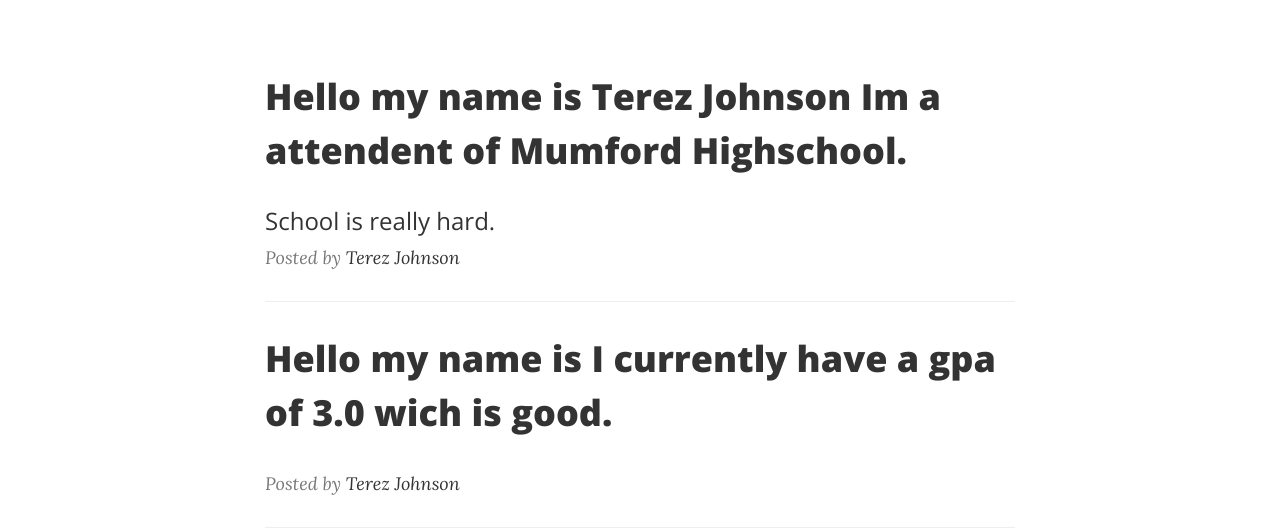
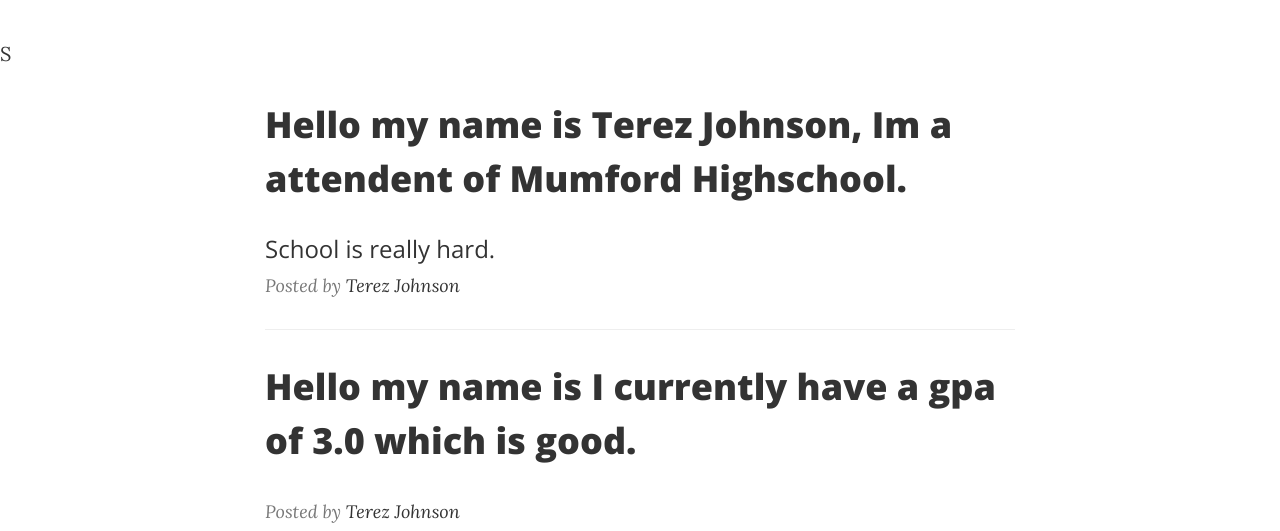
Before and after one commit to trerez/trerez.github.io, a plain HTML site: page index.html in a window 1280 px wide. Shown: the part 486-1017 px from the top of the page. Drawn offline with nearby package versions, Linux system fonts and the light colour scheme; files that its build step writes are made by us from their sources; files whose address does not match are found by name.

Commit message:
addinghello

```diff
--- a/startbootstrap-clean-blog-gh-pages/index.html
+++ b/index.html
@@ -50,7 +50,7 @@
                 </div>
             </div>
         </div>
-    </header>
+    </header>S
 
     <!-- Main Content -->
     <div class="container">
@@ -60,7 +60,7 @@
                     <a href="post.html">
                         <h2 class="post-title">
 
-        <p>Hello my name is Terez Johnson Im a attendent of Mumford Highschool.
+        <p>Hello my name is Terez Johnson, Im a attendent of Mumford Highschool.
                         </h2>
                         <h3 class="post-subtitle">
                             School is really hard.
@@ -73,7 +73,7 @@
                     <a href="post.html">
                         <h5 class="post-title">
 
-        <p>Hello my name is  I currently have a gpa of 3.0 wich is good.
+        <p>Hello my name is  I currently have a gpa of 3.0 which is good.
                         </h5>
                     </a>
                     <p class="post-meta">Posted by <a href="#">Terez Johnson</a></p>
```
Also changed, not shown: post.html (renamed from startbootstrap-clean-blog-gh-pages/post.html).
